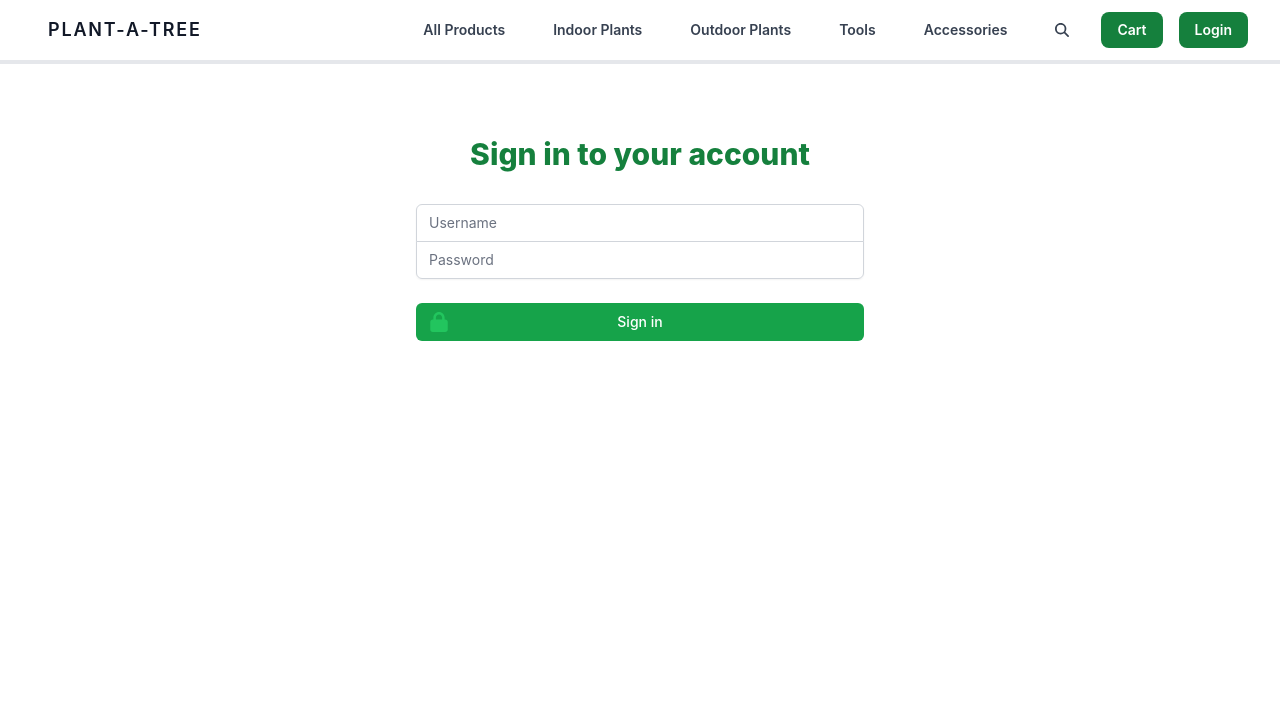
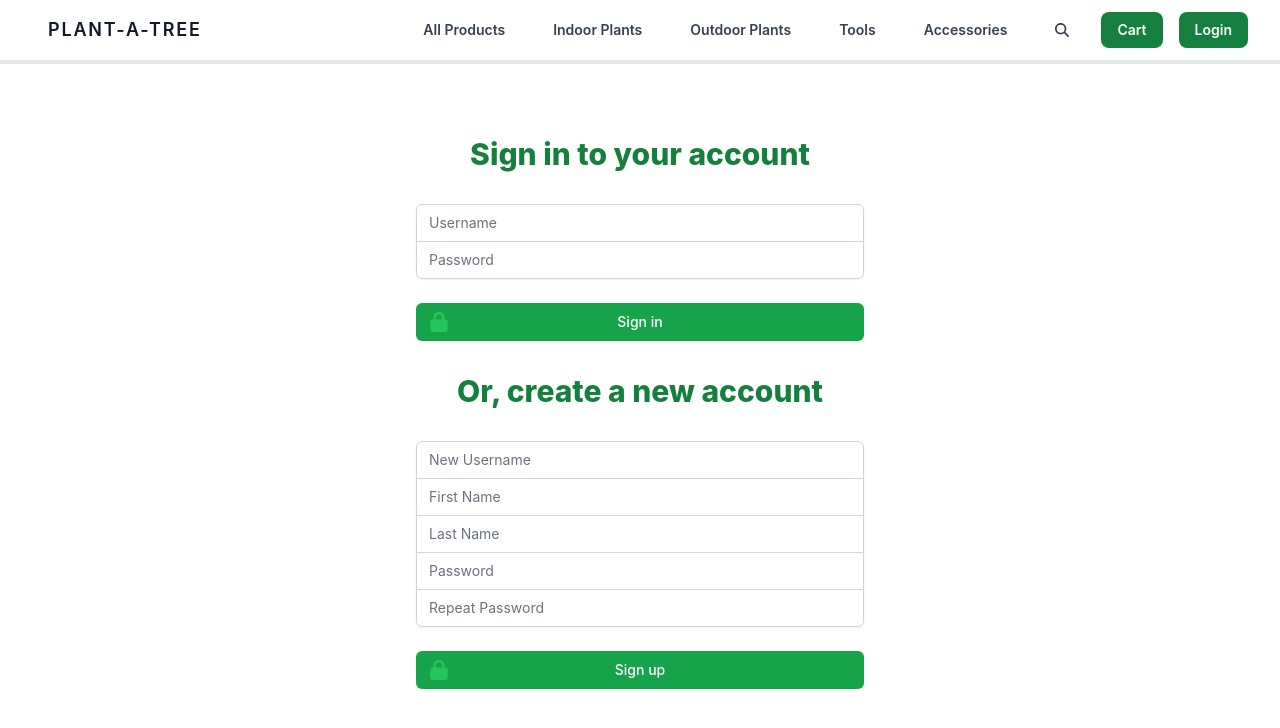
Before and after one commit to aamirmabs/java-react-ecommerce-store, a React (Create React App) app in the folder frontend/: page /login in a window 1280 px wide. Shown: the top 728 px of the page. Built offline with nearby package versions, Linux system fonts and the light colour scheme.

Commit message:
added registration functionality

```diff
--- a/frontend/src/components/Login.js
+++ b/frontend/src/components/Login.js
@@ -9,6 +9,15 @@ function Login() {
   const [email, setEmail] = useState("");
   const [password, setPassword] = useState("");
   const [loginError, setLoginError] = useState(false);
+
+  const [newUserName, setNewUserName] = useState("");
+  const [newUserFirstName, setNewUserFirstName] = useState("");
+  const [newUserLastName, setNewUserLastName] = useState("");
+  const [newUserPassword, setNewUserPassword] = useState("");
+  const [newUserPasswordRepeat, setNewUserPasswordRepeat] = useState("");
+
+  const [newUserCreatedSuccessfully, setNewUserCreatedSuccessfully] =
+    useState(false);
 
   const { authState, setAuthState } = useAuth();
 
@@ -48,6 +57,33 @@ function Login() {
       });
   };
 
+  const handleRegister = (e) => {
+    e.preventDefault();
+    Axios.post("http://localhost:8080/registerNewUser", {
+      userName: newUserName,
+      userFirstName: newUserFirstName,
+      userLastName: newUserLastName,
+      userPassword: newUserPassword,
+    })
+      .then((response) => {
+        return response.data;
+      })
+      .then((data) => {
+        console.log(data);
+        console.log(data.userName + " registered successfully");
+        setNewUserCreatedSuccessfully(true);
+        setNewUserFirstName("");
+        setNewUserLastName("");
+        setNewUserName("");
+        setNewUserPassword("");
+        return;
+      })
+      .catch((error) => {
+        console.log(error);
+        setLoginError(true);
+      });
+  };
+
   const lockClosedIcon = (
     <FontAwesomeIcon
       icon={faLock}
@@ -66,6 +102,26 @@ function Login() {
     </div>
   );
 
+  const passwordMismatchMessage = (
+    <div
+      className="p-4 mb-4 text-sm text-red-700 bg-red-100 rounded-lg dark:bg-red-200 dark:text-red-800"
+      role="alert"
+    >
+      <span className="font-medium">LOGIN ERROR:</span> The repeated password
+      values don't match.
+    </div>
+  );
+
+  const newUserCreatedMessage = (
+    <div
+      className="p-4 mb-4 text-sm text-green-700 bg-green-100 rounded-lg dark:bg-green-200 dark:text-green-800"
+      role="alert"
+    >
+      <span className="font-medium">Success:</span>New user created
+      successfully.
+    </div>
+  );
+
   return (
     <div className="min-h-full flex items-center justify-center py-12 px-4 sm:px-6 lg:px-8">
       <div className="max-w-md w-full space-y-8">
@@ -74,6 +130,7 @@ function Login() {
             Sign in to your account
           </h2>
         </div>
+        {/* START login form */}
         <form
           className="mt-8 space-y-6"
           method="POST"
@@ -125,7 +182,129 @@ function Login() {
             </button>
           </div>
         </form>
+        {/* END Login form */}
         {loginError && loginErrorMessage}
+        {/* START register form */}
+        <div>
+          <h2 className="mt-6 text-center text-3xl font-extrabold text-green-700">
+            Or, create a new account
+          </h2>
+        </div>
+        <form
+          className="mt-8 space-y-6"
+          method="POST"
+          onSubmit={(e) => handleRegister(e)}
+        >
+          <input type="hidden" name="remember" defaultValue="true" />
+          <div className="rounded-md shadow-sm -space-y-px">
+            <div>
+              <label htmlFor="new-username" className="sr-only">
+                Username
+              </label>
+              <input
+                id="new-username"
+                name="new-username"
+                type="text"
+                autoComplete="new-username"
+                required
+                className="appearance-none rounded-none relative block w-full px-3 py-2 border border-gray-300 placeholder-gray-500 text-gray-900 rounded-t-md focus:outline-none focus:ring-indigo-500 focus:border-indigo-500 focus:z-10 sm:text-sm"
+                placeholder="New Username"
+                onChange={(e) => {
+                  setNewUserName(e.target.value);
+                  setNewUserCreatedSuccessfully(false);
+                }}
+              />
+            </div>
+            <div>
+              <label htmlFor="firstname" className="sr-only">
+                First Name
+              </label>
+              <input
+                id="firstname"
+                name="firstname"
+                type="text"
+                autoComplete="firstname"
+                required
+                className="appearance-none rounded-none relative block w-full px-3 py-2 border border-gray-300 placeholder-gray-500 text-gray-900  focus:outline-none focus:ring-indigo-500 focus:border-indigo-500 focus:z-10 sm:text-sm"
+                placeholder="First Name"
+                onChange={(e) => {
+                  setNewUserFirstName(e.target.value);
+                  setNewUserCreatedSuccessfully(false);
+                }}
+              />
+            </div>
+            <div>
+              <label htmlFor="lastname" className="sr-only">
+                Last Name
+              </label>
+              <input
+                id="lastname"
+                name="lastname"
+                type="text"
+                autoComplete="lastname"
+                required
+                className="appearance-none rounded-none relative block w-full px-3 py-2 border border-gray-300 placeholder-gray-500 text-gray-900  focus:outline-none focus:ring-indigo-500 focus:border-indigo-500 focus:z-10 sm:text-sm"
+                placeholder="Last Name"
+                onChange={(e) => {
+                  setNewUserLastName(e.target.value);
+                  setNewUserCreatedSuccessfully(false);
+                }}
+              />
+            </div>
+
+            <div>
+              <label htmlFor="new-password" className="sr-only">
+                Password
+              </label>
+              <input
+                id="new-password"
+                name="new-password"
+                type="password"
+                autoComplete="current-password"
+                required
+                className="appearance-none rounded-none relative block w-full px-3 py-2 border border-gray-300 placeholder-gray-500 text-gray-900  focus:outline-none focus:ring-indigo-500 focus:border-indigo-500 focus:z-10 sm:text-sm"
+                placeholder="Password"
+                onChange={(e) => {
+                  setNewUserPassword(e.target.value);
+                  setNewUserCreatedSuccessfully(false);
+                }}
+              />
+            </div>
+
+            <div>
+              <label htmlFor="repeat-password" className="sr-only">
+                Repeat Password
+              </label>
+              <input
+                id="repeat-password"
+                name="repeat-password"
+                type="password"
+                autoComplete="current-password"
+                required
+                className="appearance-none rounded-none relative block w-full px-3 py-2 border border-gray-300 placeholder-gray-500 text-gray-900 rounded-b-md focus:outline-none focus:ring-indigo-500 focus:border-indigo-500 focus:z-10 sm:text-sm"
+                placeholder="Repeat Password"
+                onChange={(e) => {
+                  setNewUserPasswordRepeat(e.target.value);
+                  setNewUserCreatedSuccessfully(false);
+                }}
+              />
+            </div>
+          </div>
+          {newUserCreatedSuccessfully && newUserCreatedMessage}
+          {newUserPassword != newUserPasswordRepeat && passwordMismatchMessage}
+          <div>
+            <button
+              type="submit"
+              className="group relative w-full flex justify-center py-2 px-4 border border-transparent text-sm font-medium rounded-md text-white bg-green-600 hover:bg-green-700 focus:outline-none focus:ring-2 focus:ring-offset-2 focus:ring-green-500"
+            >
+              <span className="absolute left-0 inset-y-0 flex items-center pl-3">
+                {lockClosedIcon}
+              </span>
+              Sign up
+            </button>
+          </div>
+        </form>
+        {/* END register form */}
       </div>
     </div>
   );
```
